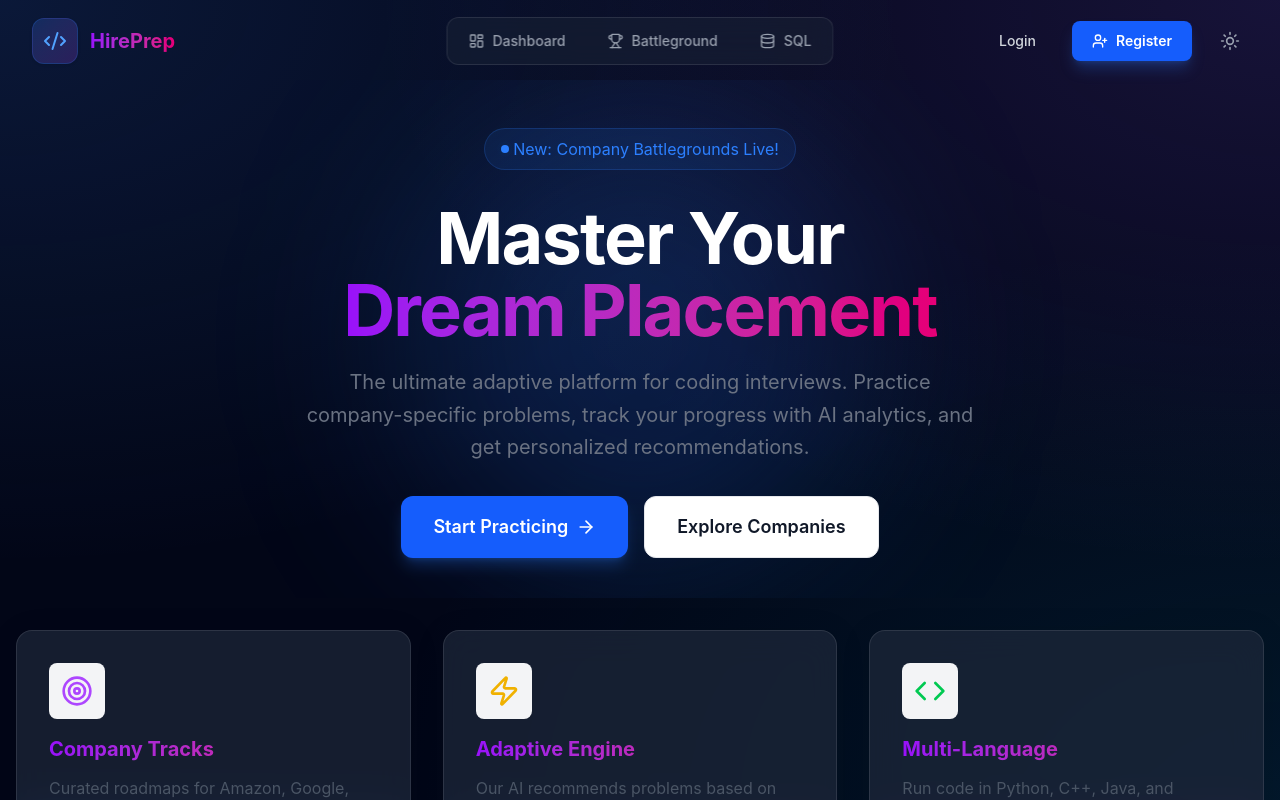
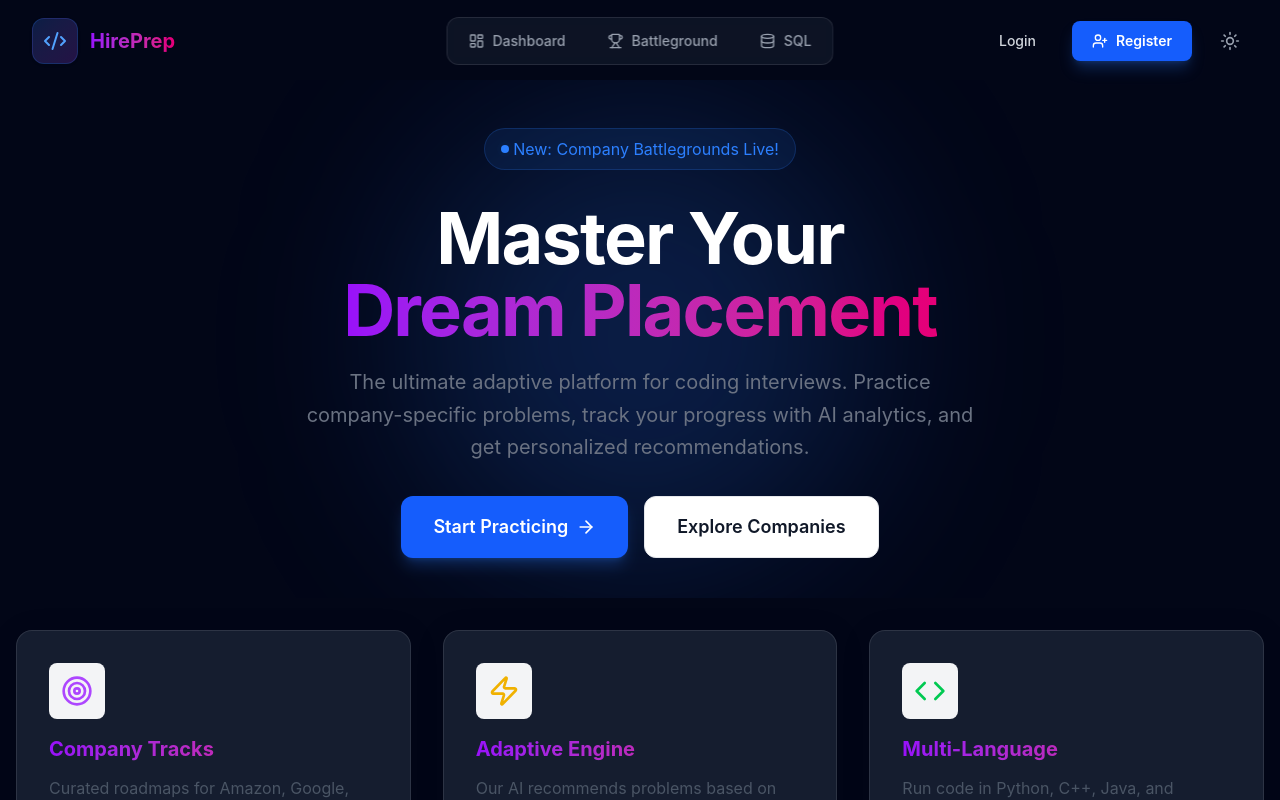
Before and after one commit to Dastagiri-github/hire-prep, a Next.js app in the folder frontend/: page / in a window 1280 px wide. Shown: the top 800 px of the page. Built offline with nearby package versions, Linux system fonts and the light colour scheme; no server answers.

Commit message:
style: remove radial background gradient for a cleaner solid canvas

```diff
--- a/frontend/app/globals.css
+++ b/frontend/app/globals.css
@@ -182,11 +182,6 @@
 
 body {
   background-color: var(--background);
-  background-image:
-    radial-gradient(at 0% 0%, var(--bg-grad-1) 0px, transparent 50%),
-    radial-gradient(at 100% 0%, var(--bg-grad-2) 0px, transparent 50%),
-    radial-gradient(at 100% 100%, var(--bg-grad-3) 0px, transparent 50%);
-  background-attachment: fixed;
   color: var(--foreground);
   font-family: 'Inter', sans-serif;
   min-height: 100vh;
```
